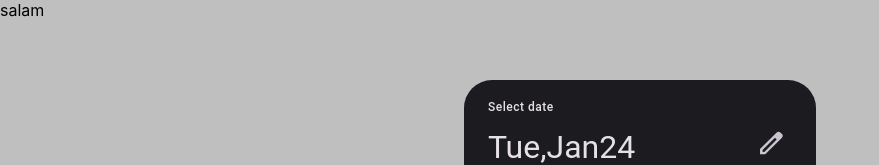
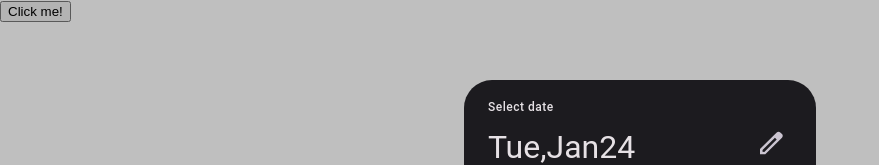
Before and after one commit to Ztanha/react-date-picker-material, a React (Create React App) app: page / in a window 1280 px wide. Shown: the top 165 px of the page, without its empty margins (0-879 px from the left). Built offline with nearby package versions, Linux system fonts and the light colour scheme.

Commit message:
Add a show handler for the modal

```diff
--- a/src/App.js
+++ b/src/App.js
@@ -3,15 +3,20 @@ import {useState} from "react";
 
 function App() {
     const [ date,setDate ] = useState(Date.now());
+    const [ show,setShow ] = useState(true);
   return (
     <div className="App">
-        salam
+      <button onClick={()=>setShow(true)}>
+          Click me!
+      </button>
       <DatePicker date={ date }
-                  show={ true }
+                  show={ show }
+                  hide={ ()=>setShow(false)}
                   setDate={ setDate }
                   buttons={[
                       {
-                          label:'Cancel'
+                          label:'Cancel',
+                          onClick:()=>setShow(false)
                       },
                       {
                           label:'OK'
--- a/src/components/datePicker/DatePicker.js
+++ b/src/components/datePicker/DatePicker.js
@@ -58,7 +58,9 @@ function ActualDatePicker(props) {
                             <Pencil style={styles.icons}/>
                         </div>
                     </div>
-                    <div className="line" style={{ backgroundColor:colors.outline }}/>
+                    <div className="line"
+                         style={{ backgroundColor:colors.outline }}
+                    />
                     <div className="localSelectionRow grid-order">
                         <div className="date"
                              onClick={ ()=>setMode(mode === 'years' ? 'days': 'years' ) }
@@ -90,8 +92,11 @@ function ActualDatePicker(props) {
                 </div>
                 <div className="actions">
                     <div className='btns-container'>
-                        { props.buttons.map(x=>
-                            <Button type={ 'text' }>
+                        { props.buttons.map((x,index)=>
+                            <Button type={ 'text' }
+                                    click={ x.onClick }
+                                    key={index}
+                            >
                                 { x.label }
                             </Button>
                         )}
--- a/src/components/datePicker/yearMode/YearMode.js
+++ b/src/components/datePicker/yearMode/YearMode.js
@@ -44,7 +44,9 @@ function YearMode(props) {
                     </div>
                 )}
             </div>
-            <div className="line" style={{ backgroundColor:colors.outline }}/>
+            <div className="line"
+                 style={{ backgroundColor:colors.outline }}
+            />
         </div>
     )
 }
```
